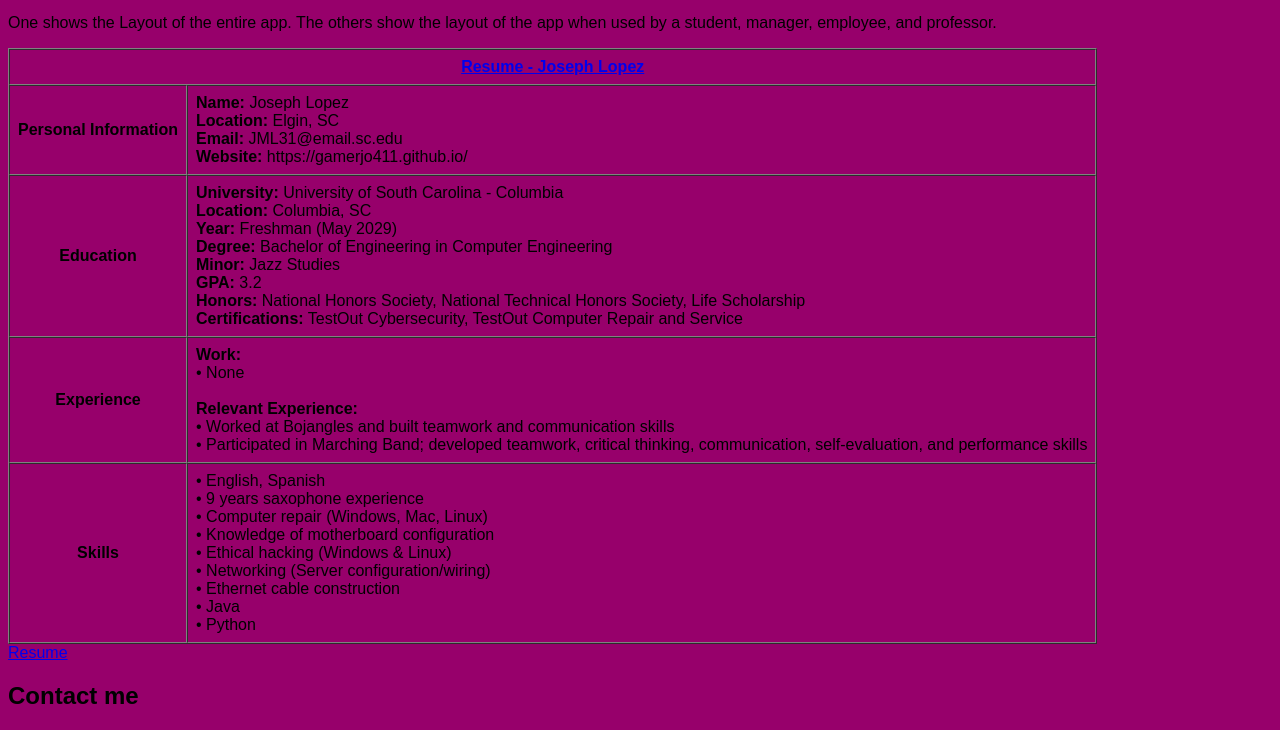
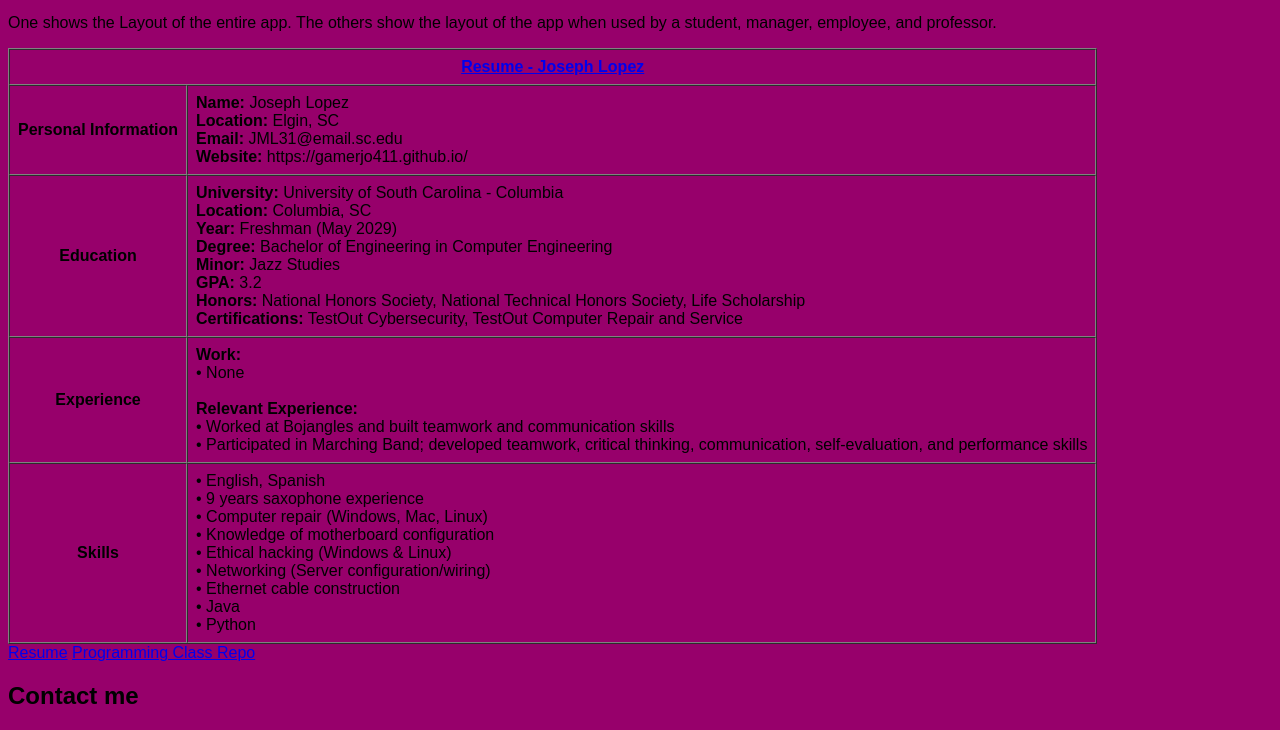
Before and after one commit to gamerjo411/gamerjo411.github.io, a plain HTML site: page index.html in a window 1280 px wide. Shown: the part 2037-2767 px from the top of the page. Drawn offline with Linux system fonts and the light colour scheme.

Commit message:
add repo

```diff
--- a/index.html
+++ b/index.html
@@ -99,6 +99,7 @@ One shows the Layout of the entire app. The others show the layout of the app wh
 
 <a href="Files/Resume - Joseph Lopez (1).pdf" download>Resume</a>
 
+<a href="https://github.com/gamerjo411/AlgDesignProjectgamerjo411/blob/main/Project.html" >Programming Class Repo</a>
 </div>
 <div class="contact">
     <h2>Contact me</h2>
```
